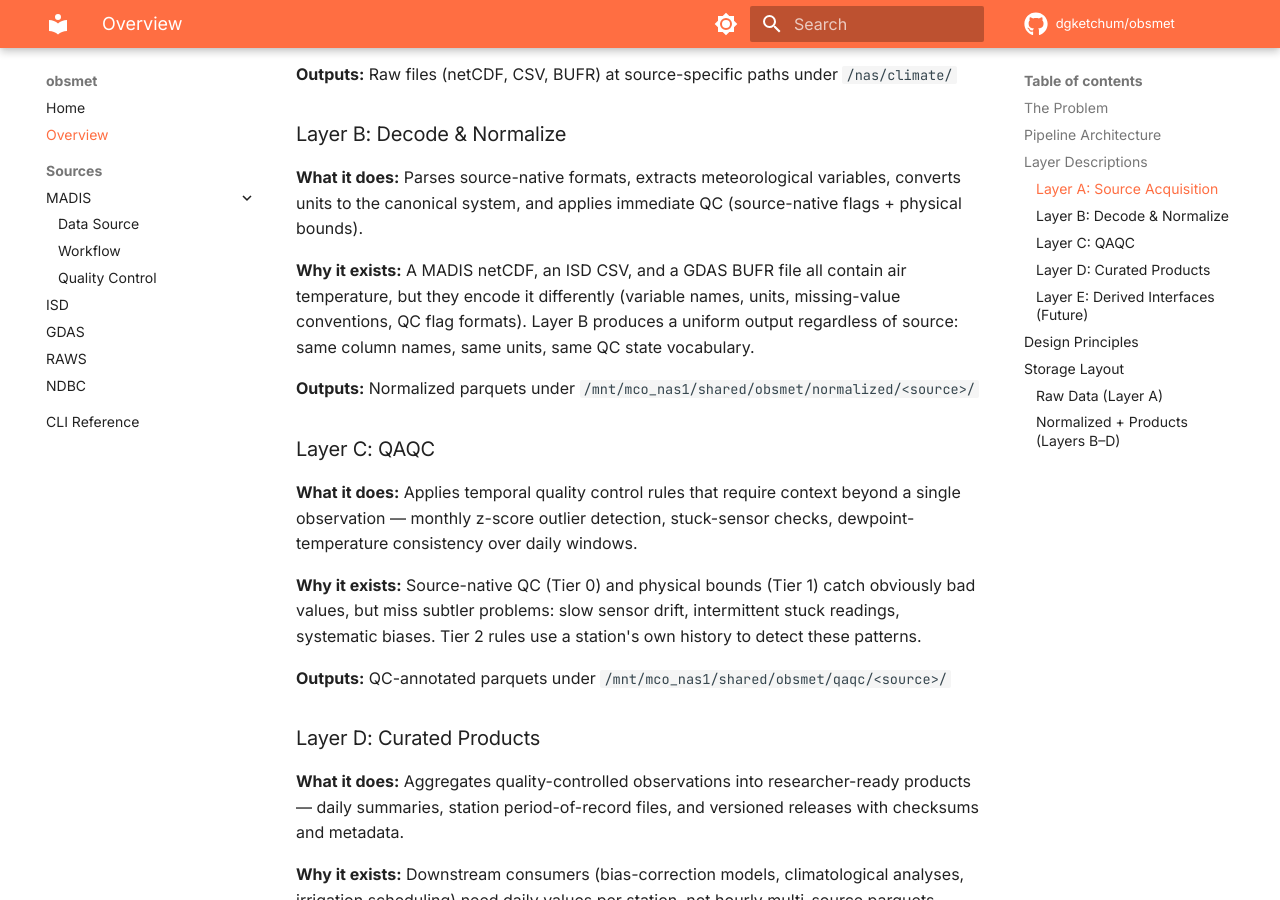
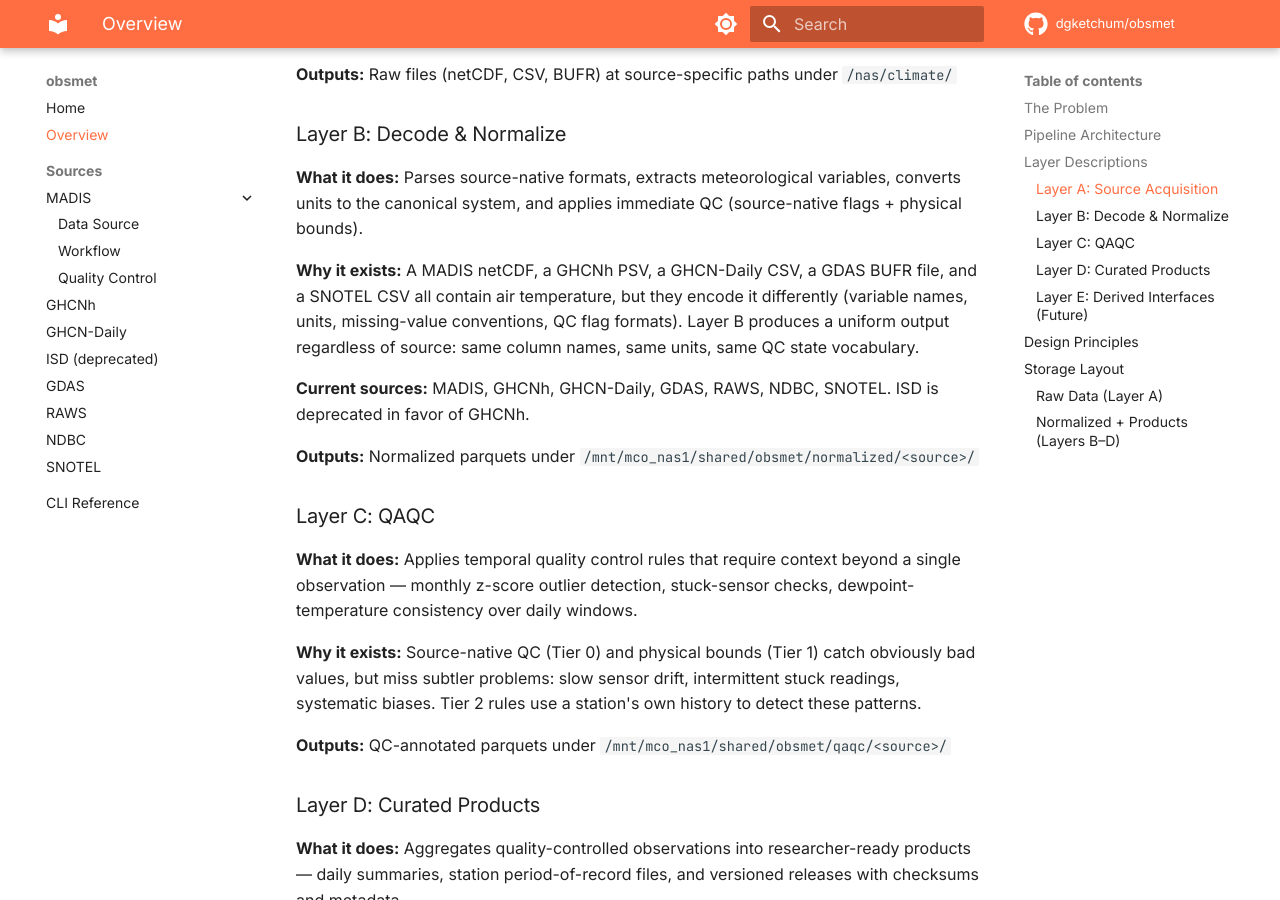
Before and after one commit to dgketchum/obsmet, an MkDocs documentation site: the page built from docs/overview.md, in a window 1280 px wide and 900 px high, scrolled down 2776 px. Built offline with MkDocs 1.6.1 and Material for MkDocs 9.7.7, drawn with Linux system fonts in a browser that asks for light colours; comment, search, counter and statistics services are not loaded; some of the changed text lies outside the part shown.

Commit message:
docs: add GHCNh/GHCN-Daily/SNOTEL pages, deprecate ISD, update overview

````diff
--- a/docs/overview.md
+++ b/docs/overview.md
@@ -71,10 +71,13 @@ picks up where it left off.
 **What it does:** Parses source-native formats, extracts meteorological variables, converts
 units to the canonical system, and applies immediate QC (source-native flags + physical bounds).
 
-**Why it exists:** A MADIS netCDF, an ISD CSV, and a GDAS BUFR file all contain air temperature,
-but they encode it differently (variable names, units, missing-value conventions, QC flag
-formats). Layer B produces a uniform output regardless of source: same column names, same units,
-same QC state vocabulary.
+**Why it exists:** A MADIS netCDF, a GHCNh PSV, a GHCN-Daily CSV, a GDAS BUFR file, and a
+SNOTEL CSV all contain air temperature, but they encode it differently (variable names, units,
+missing-value conventions, QC flag formats). Layer B produces a uniform output regardless of
+source: same column names, same units, same QC state vocabulary.
+
+**Current sources:** MADIS, GHCNh, GHCN-Daily, GDAS, RAWS, NDBC, SNOTEL. ISD is deprecated
+in favor of GHCNh.
 
 **Outputs:** Normalized parquets under `/mnt/mco_nas1/shared/obsmet/normalized/<source>/`
 
@@ -139,7 +142,10 @@ products are written to a shared directory on the office NAS.
 │   ├── YYYY/prepbufr.YYYYMMDD.nr.tar.gz
 │   └── parquet/YYYY/YYYYMMDD.parquet   # Pre-extracted fast path
 ├── raws/wrcc/station_data/       # Per-station daily CSVs
-└── ndbc/ndbc_records/            # Per-station hourly parquets
+├── ndbc/ndbc_records/            # Per-station hourly parquets
+├── ghcnh/                        # Per-station PSV files from NCEI
+├── ghcn/ghcn_daily_summaries_4FEB2022/  # Per-station daily CSVs
+└── snotel/snotel_records/        # Per-station daily CSVs (NRCS)
 ```
 
 ### Normalized + Products (Layers B–D)
@@ -151,7 +157,10 @@ products are written to a shared directory on the office NAS.
 │   ├── isd/
 │   ├── gdas/
 │   ├── raws_wrcc/
-│   └── ndbc/
+│   ├── ndbc/
+│   ├── ghcnh/
+│   ├── ghcnd/
+│   └── snotel/
 ├── products/                   # Layer D output
 │   ├── daily/
 │   └── station_por/
--- a/mkdocs.yml
+++ b/mkdocs.yml
@@ -68,8 +68,11 @@ nav:
       - Data Source: madis/index.md
       - Workflow: madis/workflow.md
       - Quality Control: madis/qaqc.md
-    - ISD: isd.md
+    - GHCNh: ghcnh.md
+    - GHCN-Daily: ghcnd.md
+    - ISD (deprecated): isd.md
     - GDAS: gdas.md
     - RAWS: raws.md
     - NDBC: ndbc.md
+    - SNOTEL: snotel.md
   - CLI Reference: cli_reference.md
````
Also changed, not shown: docs/ghcnd.md (added, +89 -0 lines), docs/ghcnh.md (added, +89 -0 lines), docs/isd.md (+8 -0 lines), docs/snotel.md (added, +70 -0 lines).
